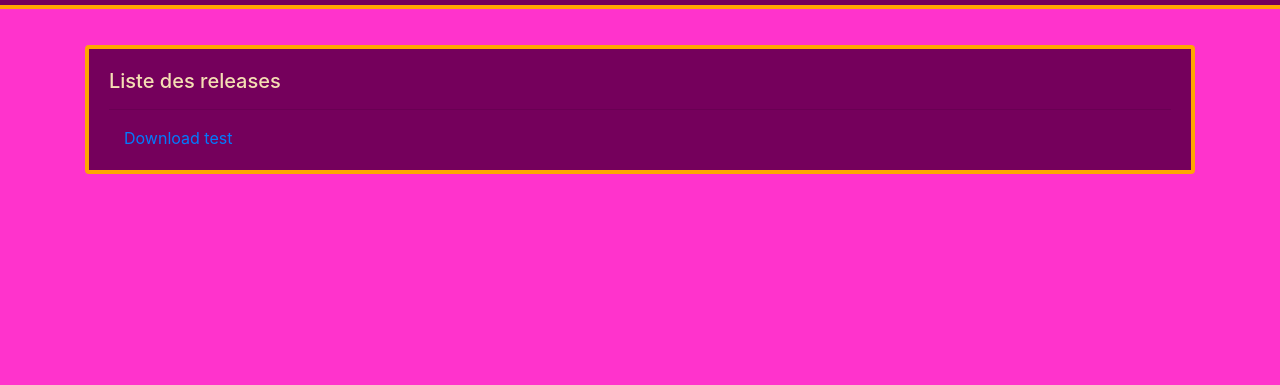
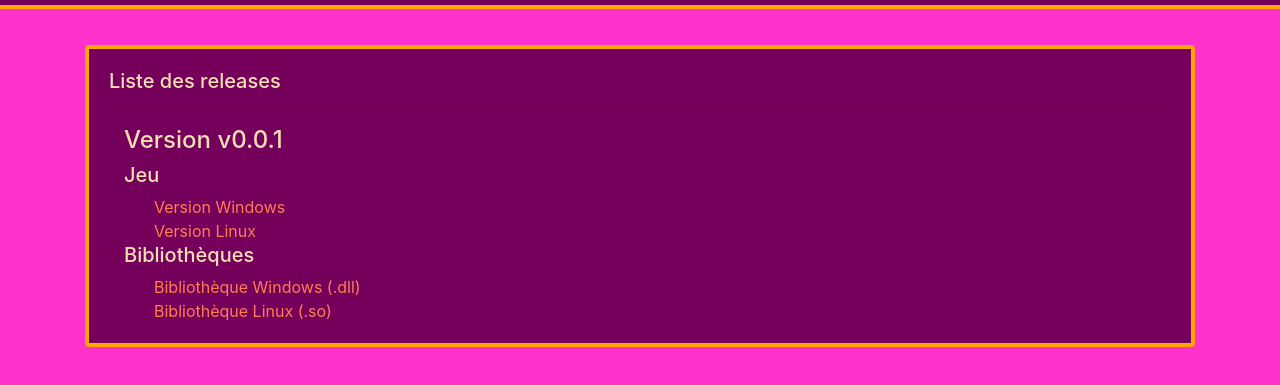
Before and after one commit to probakilla/pellawebsite, a React app: page / in a window 1280 px wide. Shown: the part 51-436 px from the top of the page. Built offline with nearby package versions, Linux system fonts and the light colour scheme.

Commit message:
Ajout des dépendances

```diff
--- /dev/null
+++ b/css/links.css
@@ -0,0 +1,4 @@
+.release-link {
+  margin-left: 30px;
+  color: coral;
+}
--- a/src/html/releases.html
+++ b/src/html/releases.html
@@ -1,7 +1,7 @@
 <!DOCTYPE html>
 <html>
 
-<meta>
+<meta charset="utf8">
 <link rel="stylesheet" href="https://stackpath.bootstrapcdn.com/bootstrap/4.2.1/css/bootstrap.min.css"
   integrity="sha384-GJzZqFGwb1QTTN6wy59ffF1BuGJpLSa9DkKMp0DgiMDm4iYMj70gZWKYbI706tWS" crossorigin="anonymous">
 <title>Page des releases</title>
--- a/src/index.js
+++ b/src/index.js
@@ -6,6 +6,10 @@ import PellaImage from "./jsx/pellaImg";
 import ReleaseCard from "./jsx/releaseCard";
 import Display from "./jsx/display";
 
+import "../releases/v0.0.1/heroesandcreatures-v0.0.1.tar.gz";
+import "../releases/v0.0.1/heroesandcreatures-v0.0.1.zip";
+import "../releases/v0.0.1/heroesandcreatures-v0.0.1.so";
+import "../releases/v0.0.1/heroesandcreatures-v0.0.1.dll";
 
 Display(<PellaNavbar />, "index");
 Display(<PellaNavbar />, "release-navbar");
--- a/src/jsx/releaseCard.jsx
+++ b/src/jsx/releaseCard.jsx
@@ -18,7 +18,7 @@ class ReleaseCard extends Component {
               <Card.Body>
                 <Card.Title>Liste des releases</Card.Title>
                 <hr/>
-                <ReleaseLink />
+                <ReleaseLink version="v0.0.1"/>
               </Card.Body>
             </Card>
           </Col>
--- a/src/jsx/releaseLinks.jsx
+++ b/src/jsx/releaseLinks.jsx
@@ -1,7 +1,7 @@
 import React, { Component } from "react";
 import PropTypes from "prop-types";
 import { Container, Row, Col } from "react-bootstrap";
-import File from "../../releases/v0.0.1/test.so"
+import "../../css/links.css"
 
 class ReleaseLink extends Component {
   static get propTypes() {
@@ -18,11 +18,21 @@ class ReleaseLink extends Component {
   }
 
   render() {
+    const gameWindows = "releases/" + this.state.version + "/heroesandcreatures-" + this.state.version + ".zip";
+    const gameLinux = "releases/" + this.state.version + "/heroesandcreatures-" + this.state.version + ".tar.gz";
+    const gameLibraryWindows = "releases/" + this.state.version + "/heroesandcreatures-" + this.state.version + ".dll";
+    const gameLibraryLinux = "releases/" + this.state.version + "/heroesandcreatures-" + this.state.version + ".so";
     return(
       <Container>
         <Row>
           <Col>
-            <a href="test.so" download>Download test</a>
+          <h4>Version {this.state.version}</h4>
+            <h5>Jeu</h5>
+            <a className="release-link" href={gameWindows}>Version Windows</a><br/>
+            <a className="release-link" href={gameLinux}>Version Linux</a>
+            <h5>Bibliothèques</h5>
+            <a className="release-link" href={gameLibraryWindows}>Bibliothèque Windows (.dll)</a><br/>
+            <a className="release-link" href={gameLibraryLinux}>Bibliothèque Linux (.so)</a>
           </Col>
         </Row>
       </Container>
--- a/webpack.config.js
+++ b/webpack.config.js
@@ -1,6 +1,5 @@
 const path = require("path");
 const HtmlWebPackPlugin = require("html-webpack-plugin");
-const CleanWebPackPlugin = require("clean-webpack-plugin");
 const outputDirectory = "dist";
 
 module.exports = {
@@ -50,7 +49,7 @@ module.exports = {
           {
             loader: "file-loader",
             options: {
-              name: "[name].[ext]"
+              name: "[path][name].[ext]"
             }
           }
         ]
```
Also changed, not shown: 4 other files.
